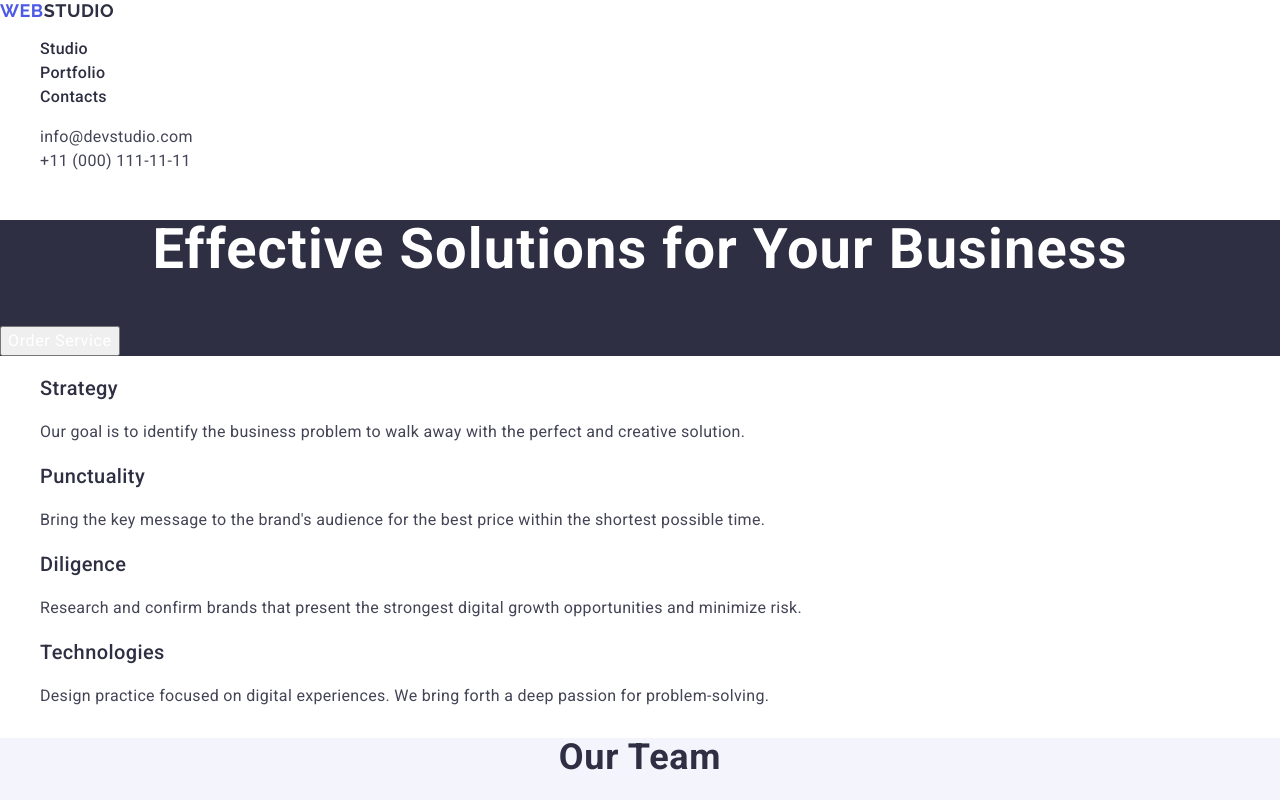
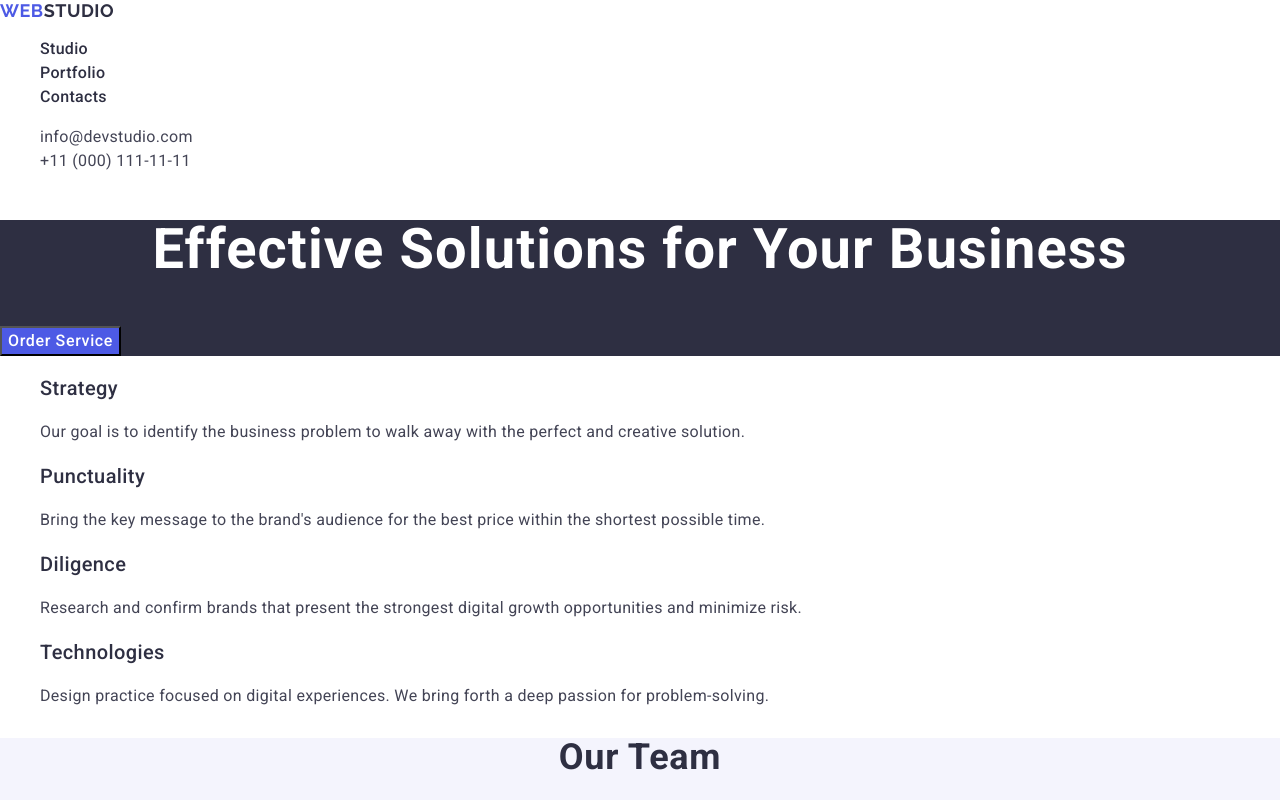
Before and after one commit to Oleksii2208/-goit-markup-hw-02, a plain HTML site: page index.html in a window 1280 px wide. Shown: the top 800 px of the page. Drawn offline with nearby package versions, Linux system fonts and the light colour scheme.

Commit message:
add css styles file

```diff
--- a/css/styles.css
+++ b/css/styles.css
@@ -71,12 +71,18 @@ a {
   color: #fff;
 }
 .hero-btn {
-  background-color: #4D5AE5
+  background-color: #4d5ae5;
   font-weight: 500;
   font-size: 16px;
   line-height: 1.5;
   letter-spacing: 0.04em;
   color: #fff;
+  cursor: pointer;
+}
+
+.hero-btn:hover,
+.hero-btn:focus {
+  background-color: #404bbf;
 }
 
 /*-----------------features-------------- */
@@ -111,6 +117,7 @@ a {
 }
 
 .team-item-image {
+  background-color: #fff;
 }
 .team-subtitle {
   font-weight: 500;
```
